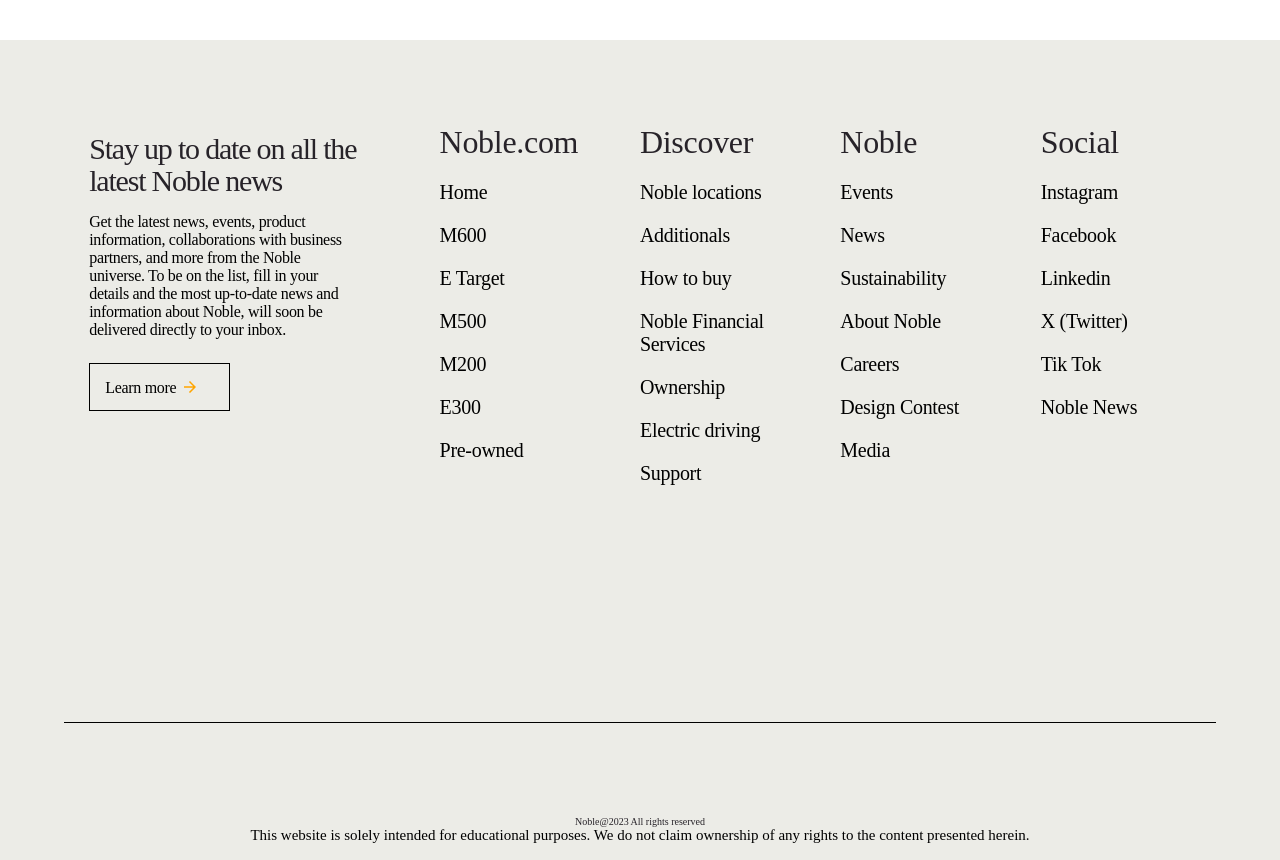
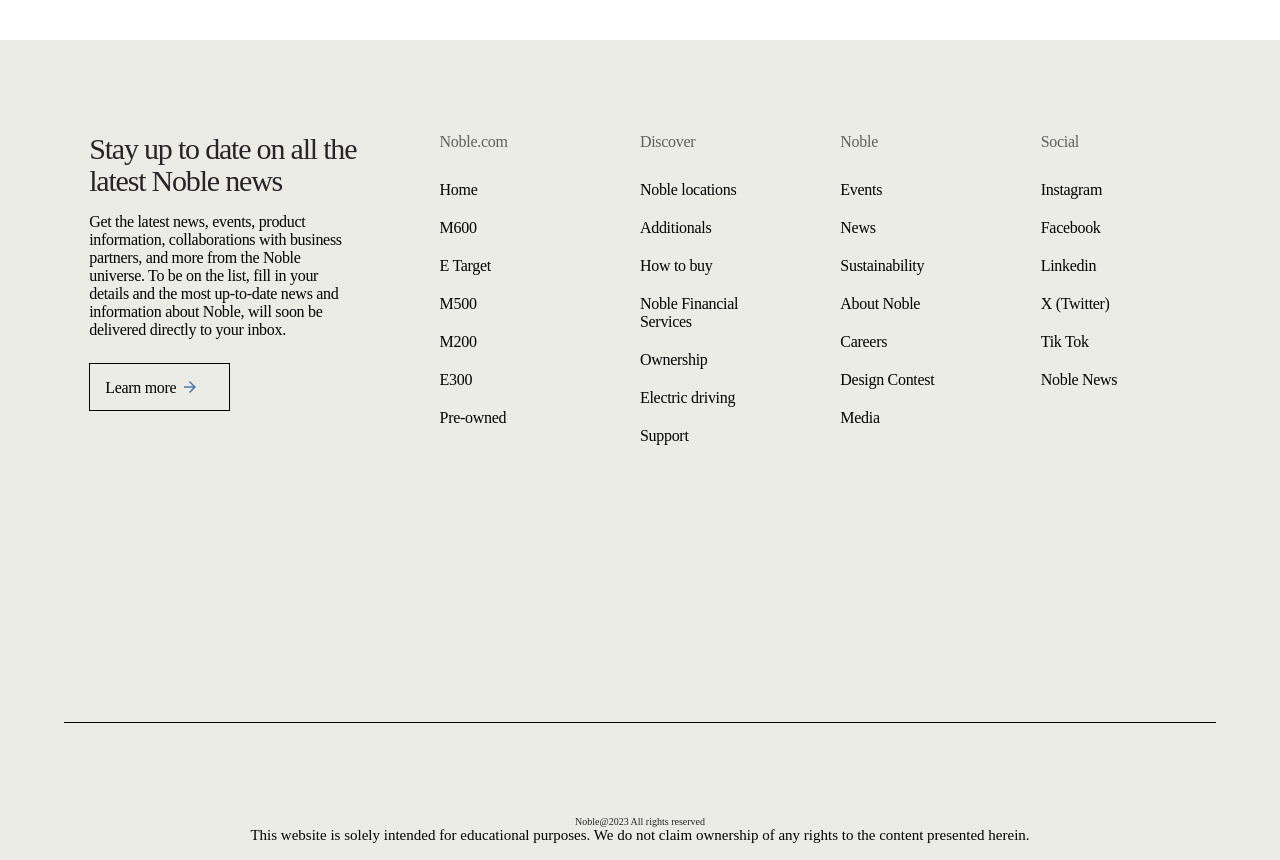
Before and after one commit to KasperDolberg/Noble-Proyect-, a React (Vite) app in the folder @latest/: page / in a window 1280 px wide. Shown: the part 2360-3220 px from the top of the page. Built offline with nearby package versions, Linux system fonts and the light colour scheme; a web font is replaced by a local one.

Commit message:
Se modificaron algunos detallitos del footer :v ja ja

```diff
--- a/@latest/src/components/global/Footer.jsx
+++ b/@latest/src/components/global/Footer.jsx
@@ -40,7 +40,7 @@
                         >
                           <path
                             d="M8 2 6.95 3.05l4.2 4.2H2v1.5h9.15l-4.2 4.2L8 14l6-6-6-6Z"
-                            fill="orange"
+                            fill="rgb(74, 120, 168)"
                           ></path>
                         </svg>
                       </div>
--- a/@latest/src/stylesheets/Footer.css
+++ b/@latest/src/stylesheets/Footer.css
@@ -4,7 +4,7 @@
   font-family: var(--font-family);
   font-style: normal;
   font-weight: 400;
-  color: rgb(0, 0, 0);
+  color: var(--black-text);
 }
 .container-father-at-all {
   display: flex;
@@ -19,7 +19,7 @@
   justify-content: space-around;
   width: 90%;
   height: 76%;
-  border-bottom: 1px solid rgb(0, 0, 0);
+  border-bottom: 1px solid var(--black-text);
 }
 
 .container-stay-up {
@@ -28,7 +28,7 @@
 }
 .container-stay-up p {
   font-weight: 500;
-  color: rgb(0, 0, 0);
+  color: var(--black-text);
   overflow-wrap: anywhere;
   font-size: 1rem;
   letter-spacing: -0.01875rem;
@@ -43,7 +43,6 @@
 }
 
 .accordion-button {
-  color: rgba(0, 0, 0, 0.6);
   font-size: 1rem;
   letter-spacing: -0.01875rem;
   line-height: 1.125rem;
@@ -52,7 +51,10 @@
   align-items: flex-start;
   padding-bottom: 30px;
 }
-
+.accordion-button h1 {
+  font-size: 1rem;
+  color: var(--grey-text);
+}
 .container-child ul {
   display: flex;
   flex-direction: column;
@@ -64,13 +66,12 @@
   vertical-align: baseline;
   padding-bottom: 20px;
 }
-.container-child li a {
+.container-child .accordion .accordion-body .content li a {
   text-decoration: none;
-  color: rgb(0, 0, 0);
+  color: var(--black-text);
   font-size: 1rem;
   letter-spacing: -0.01875rem;
   font-weight: 400;
-  font-size: 17px;
 }
 
 .accordion {
@@ -80,7 +81,7 @@
 
 .stay-up p {
   font-weight: 500;
-  color: rgb(0, 0, 0);
+  color: var(--black-text);
   overflow-wrap: anywhere;
   font-size: 1rem;
   letter-spacing: -0.01875rem;
@@ -107,11 +108,10 @@
 }
 .container-child li a {
   text-decoration: none;
-  color: rgb(0, 0, 0);
+  color: var(--black-text);
   font-size: 1rem;
   letter-spacing: -0.01875rem;
   font-weight: 400;
-  font-size: 20px;
 }
 
 input[type="checkbox"] {
@@ -163,7 +163,7 @@
     width: 100%;
     margin: 4px;
     padding: 1rem;
-    border-block-end: 1px solid rgb(0, 0, 0);
+    border-block-end: 1px solid var(--black-text);
     transition: color 300ms ease 0s, border 300ms ease 0s;
   }
   .accordion label {
@@ -187,14 +187,15 @@
     padding-right: 0;
   }
   .accordion-button {
-    color: rgb(0, 0, 0);
     font-size: 1rem;
     cursor: pointer;
     padding: 10px;
   }
-
+  .accordion-button h1 {
+    color: var(--black-text);
+  }
   .accordion-body {
-    color: #000000;
+    color: var(--black-text);
     padding: 0 10px;
     line-height: 26px;
     max-height: 0;
```
